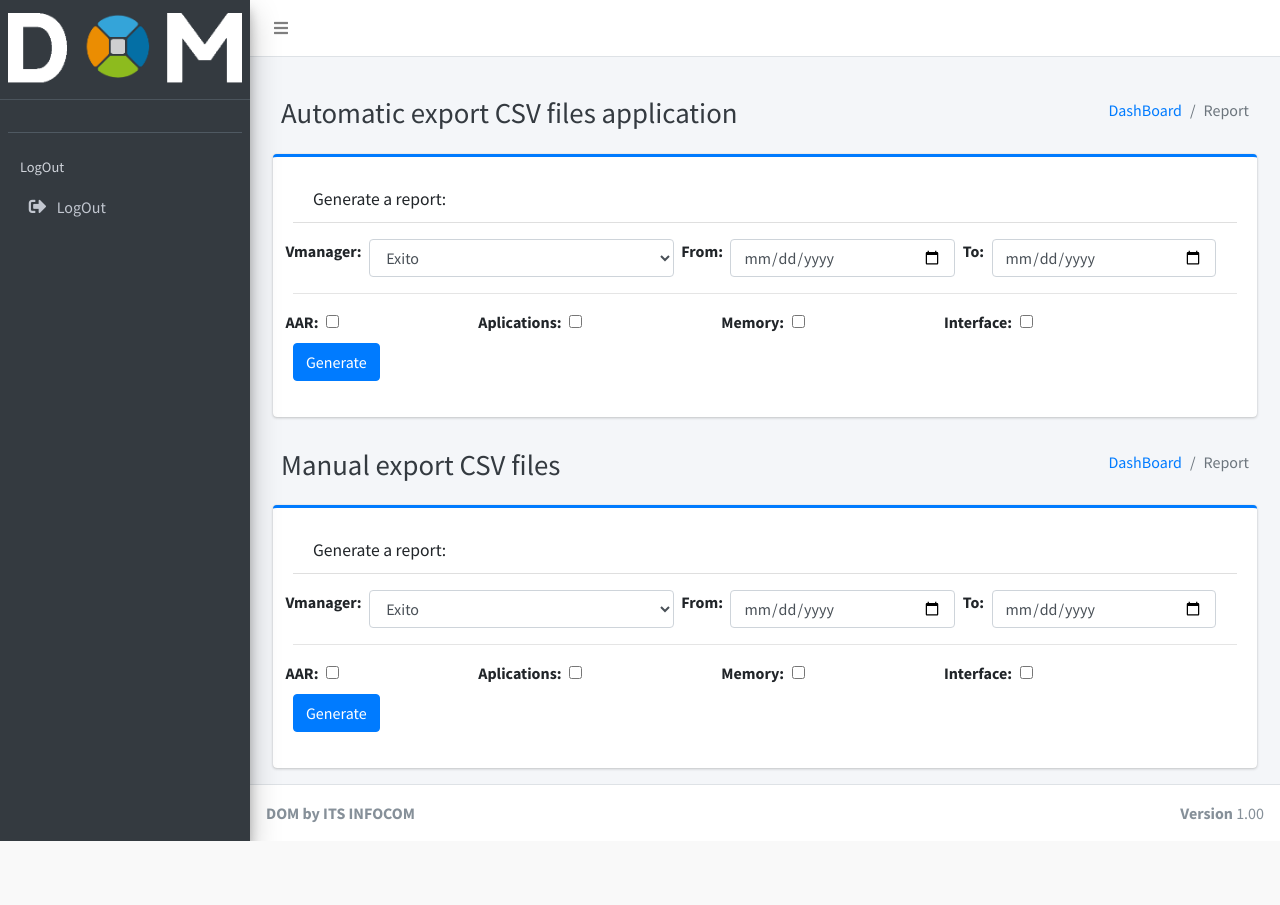
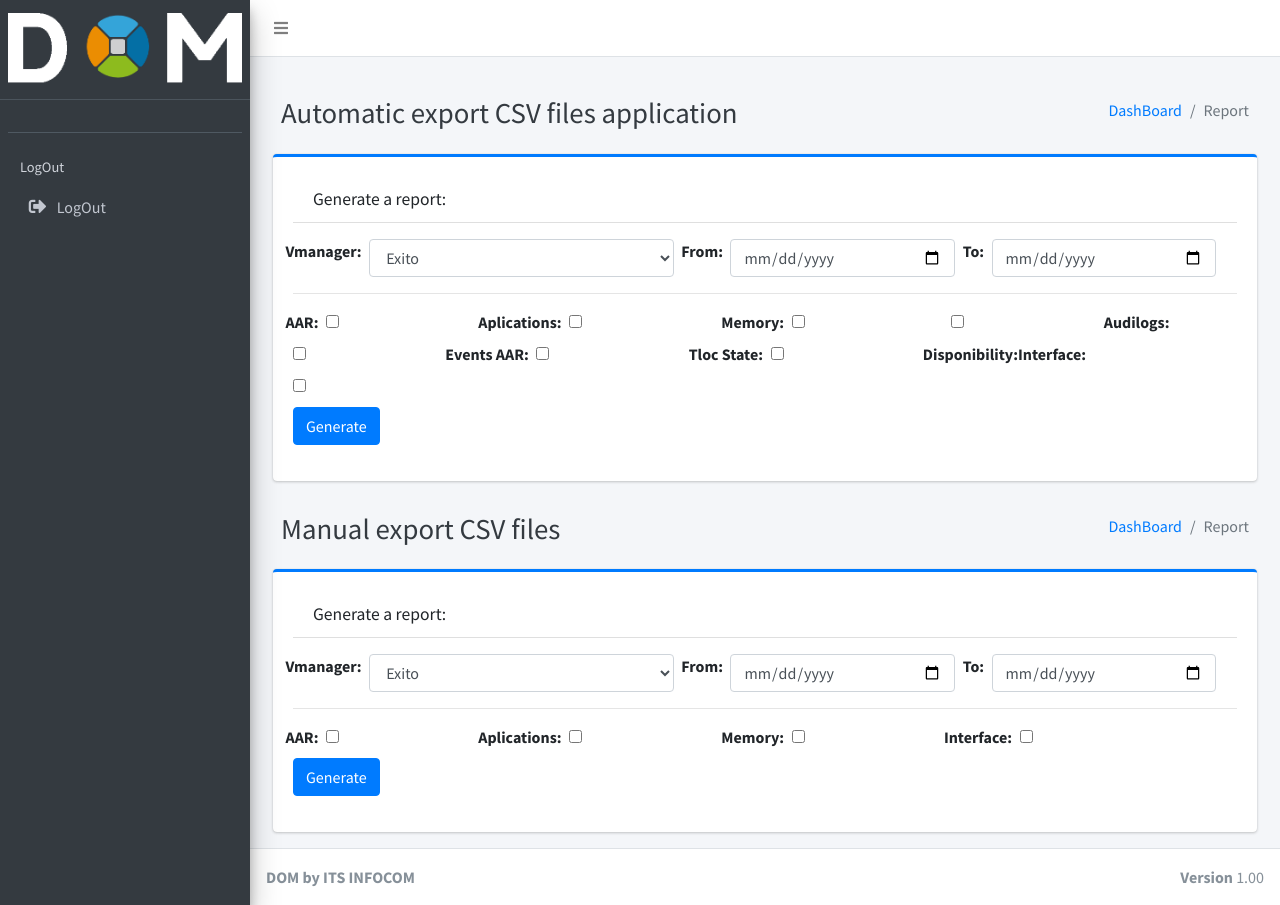
Before and after one commit to mcalle28/dom-its, a Django app: page /reporting/ in a window 1280 px wide. Before the commit the page ends 841 px from the top, so only its background shows below. Run offline with Django 3.2, Linux system fonts and the light colour scheme; parts of the project's set-up code (start-up, migrations or seed data) failed here and were passed over; some libraries are stand-ins or nearby versions.

Commit message:
reporting templated

```diff
--- a/apps/reporting/templates/reporting.html
+++ b/apps/reporting/templates/reporting.html
@@ -100,6 +100,45 @@
                       <div class="col col-md-2">
                         <input id="mem" type="checkbox"/>
                     </div>
+
+
+
+
+                    <div class="col col-md-2">
+                      <input id="audilogs" type="checkbox"/>
+                  </div>
+                  <div class="">
+                    <label>Audilogs:</label>
+                  </div>
+
+
+                  <!--Events-->
+                  <div class="col col-md-2">
+                    <input id="eventsAar" type="checkbox"/>
+                </div>
+                <div class="">
+                  <label>Events AAR:</label>
+                </div>
+
+
+                <!--Alarmas-->
+                <div class="col col-md-2">
+                  <input id="tloc" type="checkbox"/>
+              </div>
+              <div class="">
+                <label>Tloc State:</label>
+              </div>
+
+
+              <div class="col col-md-2">
+                <input id="dispo" type="checkbox"/>
+            </div>
+            <div class="">
+              <label>Disponibility:</label>
+            </div>
+
+
+
 
                     <div class="">
                       <label>Interface:</label>
@@ -266,7 +305,7 @@
     mem = document.getElementById('mem').checked
     int = document.getElementById('int').checked
 
-    location.href = "http://172.29.25.29:5000/report?start="+from+"&end="+to+"&mem="+mem+"&aar="+aar+"&app="+app+"&int="+int
+    location.href = "https://172.29.25.29:5000/report?start="+from+"&end="+to+"&mem="+mem+"&aar="+aar+"&app="+app+"&int="+int
 
   }
 </script>
```
